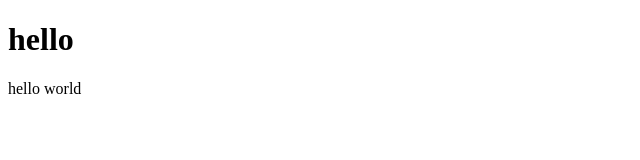
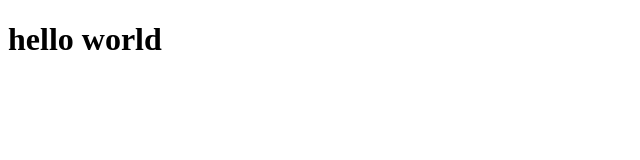
Before and after one commit to pujarikarthikkumar/html, a plain HTML site: page index.html in a window 1280 px wide. Shown: the whole page, without its empty margins (0-640 px from the left). Drawn offline with Linux system fonts and the light colour scheme.

Commit message:
Update index.html

```diff
--- a/index.html
+++ b/index.html
@@ -2,8 +2,7 @@
 <html>
 <head>
   <title>MATOMO</title>
-  <h1>hello</h1>
-  <p>hello world</p>
+  <h1>hello world</h1>
 </head>
 <body>
 
```
